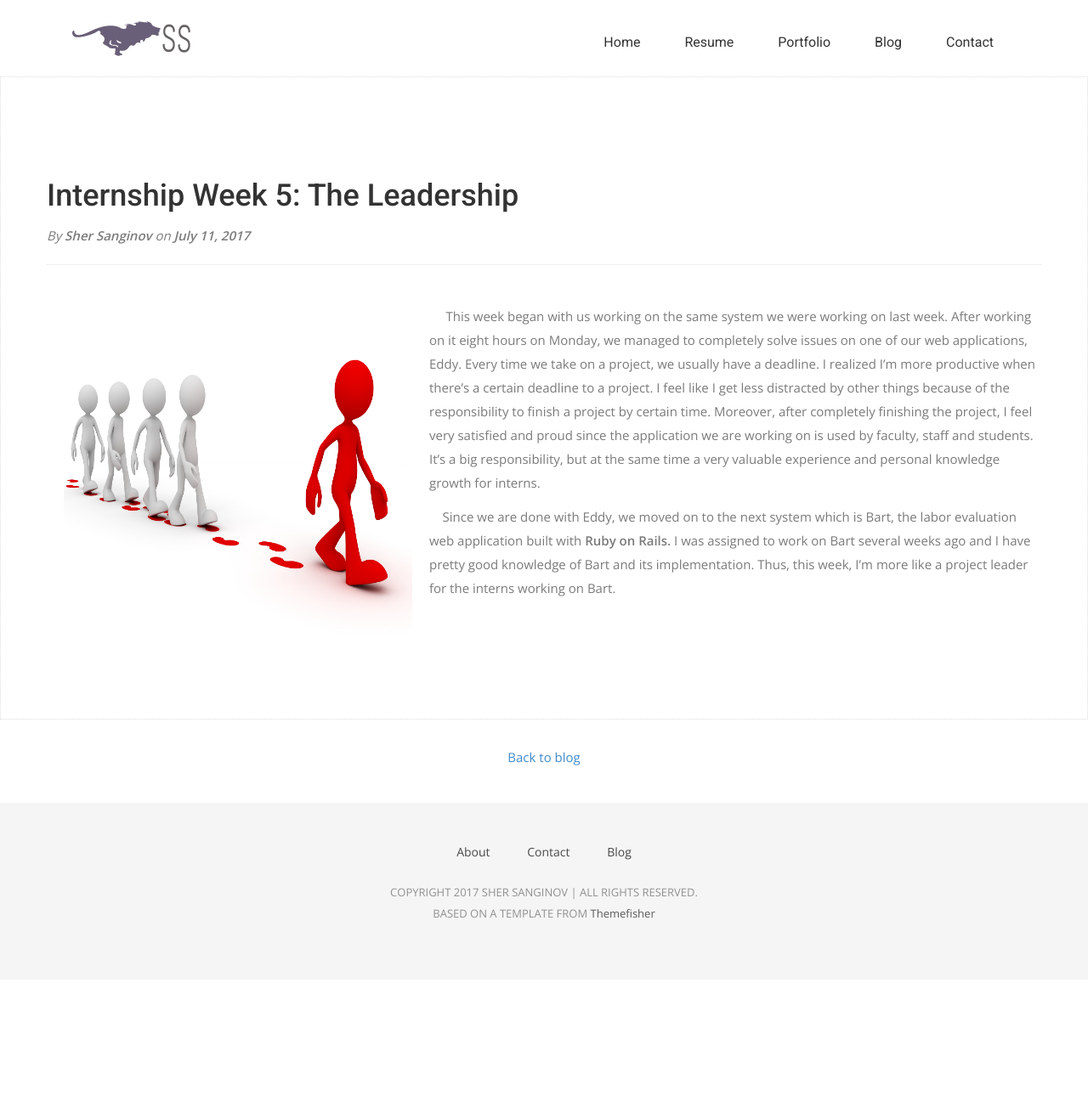
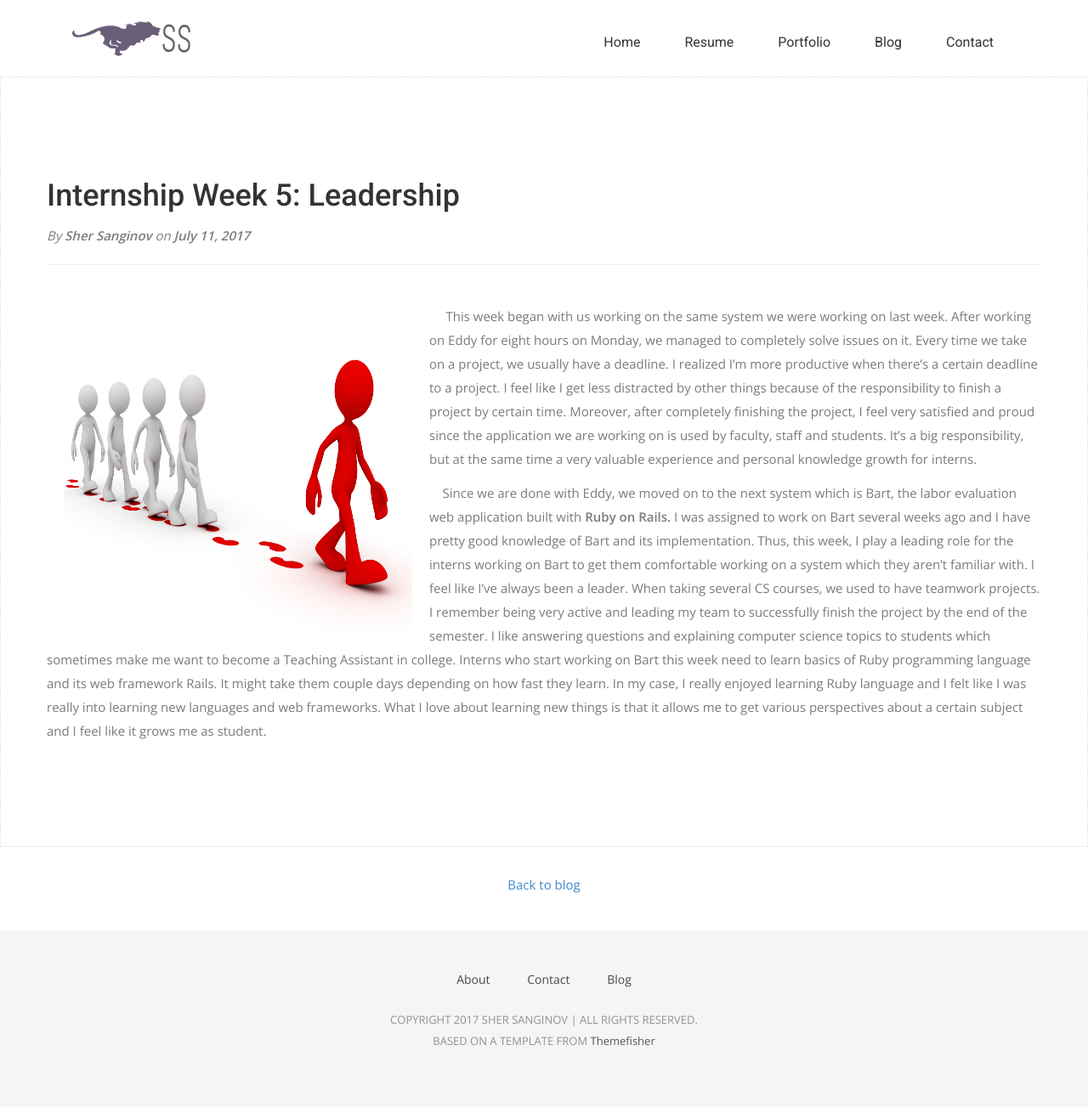
Before and after one commit to sanginovs/personal-website, a Jekyll site: the page built from _posts/2017-07-11-ruby.md, in a window 1280 px wide. Shown: the whole page at 85% size. Built offline with Jekyll 4.4.1, drawn with Linux system fonts in a browser that asks for light colours; nearby versions of some CDN libraries; some web fonts are replaced; comment, search, counter and statistics services are not loaded; before the commit the page ends 1153 px from its top, so only the background shows below that.

Commit message:
week 5 first blog

```diff
--- a/_posts/2017-07-11-ruby.md
+++ b/_posts/2017-07-11-ruby.md
@@ -1,12 +1,12 @@
 ---
 layout: post
-title: "Internship Week 5: The Leadership  "
+title: "Internship Week 5: Leadership  "
 author: "Sher Sanginov"
 ---
 
 
 <img class="img-responsive" src="/assets/img/intern11.jpg" alt="Drawing" style="width: 450px; height: 400px; display: block; float:left; ">
 
-&nbsp;&nbsp;&nbsp;&nbsp; This week began with us working on the same system we were working on last week.  After working on it eight hours on Monday, we managed to completely solve issues on one of our web applications, Eddy. Every time we take on a project, we usually have a deadline. I realized I'm more productive when there's a certain deadline to a project. I feel like I get less distracted by other things because of the responsibility to finish a project by certain time. Moreover, after completely finishing the project, I feel very satisfied and proud since the application we are working on is used by faculty, staff and students. It's a big responsibility, but at the same time a very valuable experience and personal knowledge growth for interns.
+&nbsp;&nbsp;&nbsp;&nbsp; This week began with us working on the same system we were working on last week.  After working on Eddy for eight hours on Monday, we managed to completely solve issues on it. Every time we take on a project, we usually have a deadline. I realized I'm more productive when there's a certain deadline to a project. I feel like I get less distracted by other things because of the responsibility to finish a project by certain time. Moreover, after completely finishing the project, I feel very satisfied and proud since the application we are working on is used by faculty, staff and students. It's a big responsibility, but at the same time a very valuable experience and personal knowledge growth for interns.
 
-&nbsp;&nbsp;&nbsp;&nbsp;Since we are done with Eddy, we moved on to the next system which is Bart, the labor evaluation web application built with **Ruby on Rails.** I was assigned to work on Bart several weeks ago and I have pretty good knowledge of Bart and its implementation. Thus, this week, I'm more like a project leader for the interns working on Bart.
+&nbsp;&nbsp;&nbsp;&nbsp;Since we are done with Eddy, we moved on to the next system which is Bart, the labor evaluation web application built with **Ruby on Rails.** I was assigned to work on Bart several weeks ago and I have pretty good knowledge of Bart and its implementation. Thus, this week, I play a leading role for the interns working on Bart to get them comfortable working on a system which they aren't familiar with. I feel like I've always been a leader. When taking several CS courses, we used to have teamwork projects. I remember being very active and leading my team to successfully finish the project by the end of the semester. I like answering questions and explaining computer science topics to students which sometimes make me want to become a Teaching Assistant in college. Interns who start working on Bart this week need to learn basics of Ruby programming language and its web framework Rails. It might take them couple days depending on how fast they learn. In my case, I really enjoyed learning Ruby language and I felt like I was really into learning new languages and web frameworks. What I love about learning new things is that it allows me to get various perspectives about a certain subject and I feel like it grows me as student.
```
